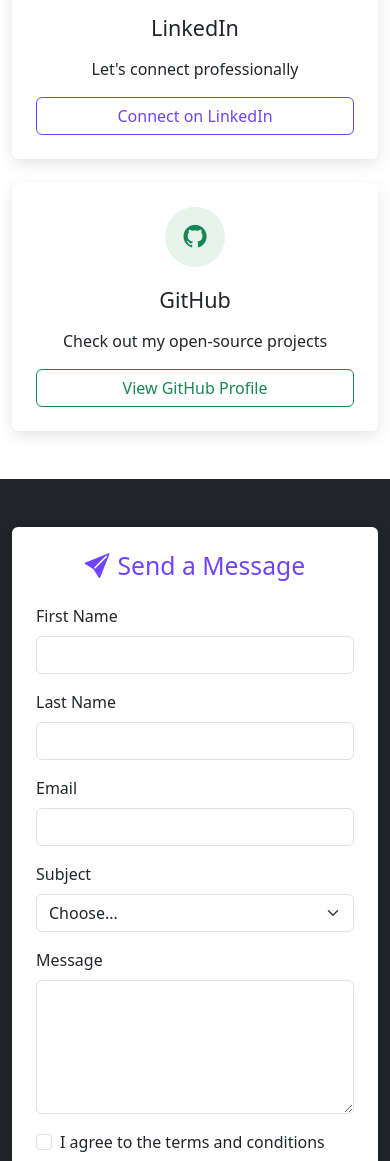
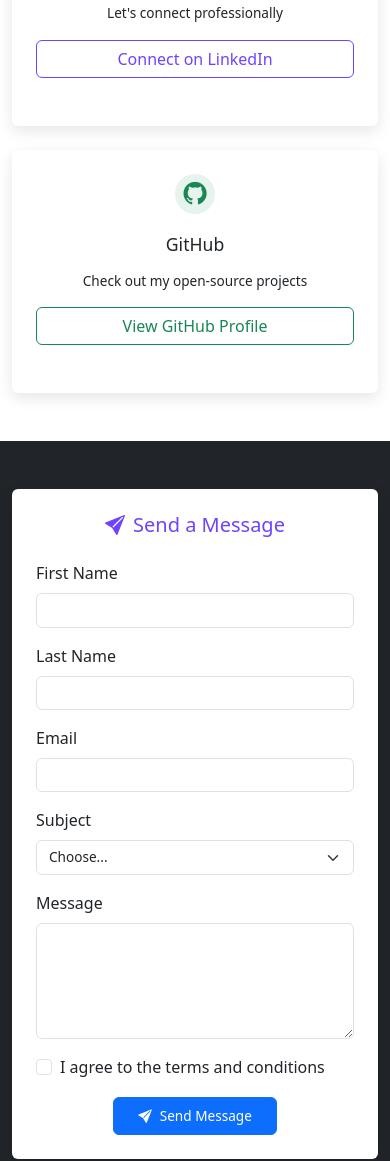
Before and after one commit to Balajipa03/Myportfoilo, a plain HTML site: page contact.html in a window 390 px wide. Shown: the part 686-1847 px from the top of the page. Drawn offline with nearby package versions, Linux system fonts and the light colour scheme; files that its build step writes are made by us from their sources; a script that the page names is missing.

Commit message:
contact3.html

```diff
--- a/contact.html
+++ b/contact.html
@@ -68,13 +68,99 @@
       box-shadow: 0 0 10px rgba(110, 68, 255, 0.5);
     }
 
-    /* Only essential mobile adjustments */
+    /* Enhanced mobile adjustments */
     @media (max-width: 768px) {
       .contact-header {
         padding-top: 3rem;
+        padding-bottom: 1.5rem;
+      }
+      .contact-header h1 {
+        font-size: 2rem;
+      }
+      .contact-header p {
+        font-size: 1rem;
       }
       .navbar-brand {
         font-size: 1.2rem;
+      }
+      .navbar-nav .nav-link {
+        font-size: 0.9rem;
+        padding: 0.5rem;
+      }
+      .contact-card {
+        margin-bottom: 1.5rem;
+        padding: 1.5rem;
+      }
+      .contact-icon {
+        width: 50px;
+        height: 50px;
+      }
+      .contact-card h3 {
+        font-size: 1.25rem;
+      }
+      .contact-card p {
+        font-size: 0.9rem;
+      }
+      .form-control, .form-select {
+        font-size: 0.9rem;
+      }
+      .card.contact-card.border-primary {
+        padding: 1.5rem;
+      }
+      .card.contact-card.border-primary h2 {
+        font-size: 1.5rem;
+      }
+      .btn-primary {
+        font-size: 0.9rem;
+        padding: 0.5rem 1.5rem;
+      }
+      .ratio-16x9 {
+        height: 250px;
+      }
+      .footer p {
+        font-size: 0.9rem;
+      }
+      .social-links .fs-4 {
+        font-size: 1.5rem !important;
+      }
+    }
+
+    /* Extra small screens */
+    @media (max-width: 576px) {
+      .contact-header h1 {
+        font-size: 1.75rem;
+      }
+      .contact-header p {
+        font-size: 0.9rem;
+      }
+      .contact-card {
+        padding: 1rem;
+      }
+      .contact-icon {
+        width: 40px;
+        height: 40px;
+      }
+      .contact-card h3 {
+        font-size: 1.1rem;
+      }
+      .contact-card p {
+        font-size: 0.85rem;
+      }
+      .form-control, .form-select {
+        font-size: 0.85rem;
+      }
+      .card.contact-card.border-primary {
+        padding: 1rem;
+      }
+      .card.contact-card.border-primary h2 {
+        font-size: 1.25rem;
+      }
+      .btn-primary {
+        font-size: 0.85rem;
+        padding: 0.4rem 1.2rem;
+      }
+      .ratio-16x9 {
+        height: 200px;
       }
     }
   </style>
@@ -248,7 +334,7 @@
         <a href="https://github.com/Balajipa03" class="text-white mx-2"><i class="bi bi-github fs-4"></i></a>
         <a href="https://linkedin.com/in/balajiparla" class="text-white mx-2"><i class="bi bi-linkedin fs-4"></i></a>
       </div>
-      <p class="mb-0">&copy; 2025 Balaji PA. All rights reserved.</p>
+      <p class="mb-0">© 2025 Balaji PA. All rights reserved.</p>
     </div>
   </footer>
 
```
